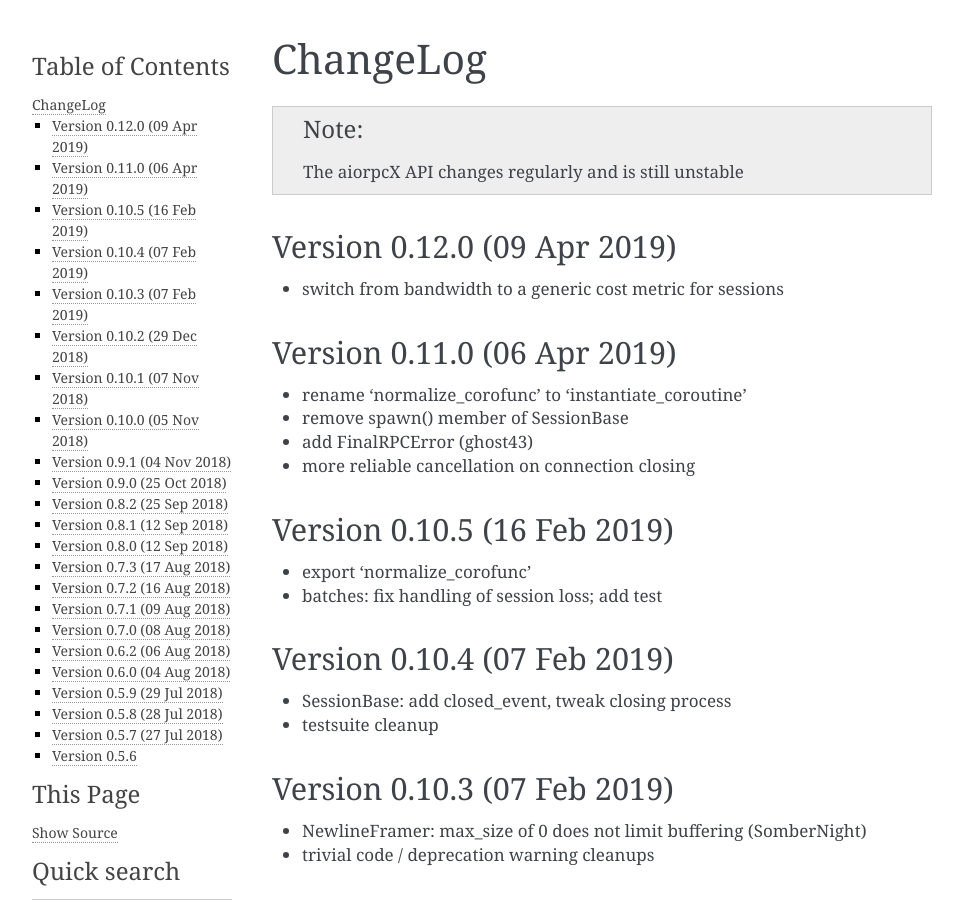
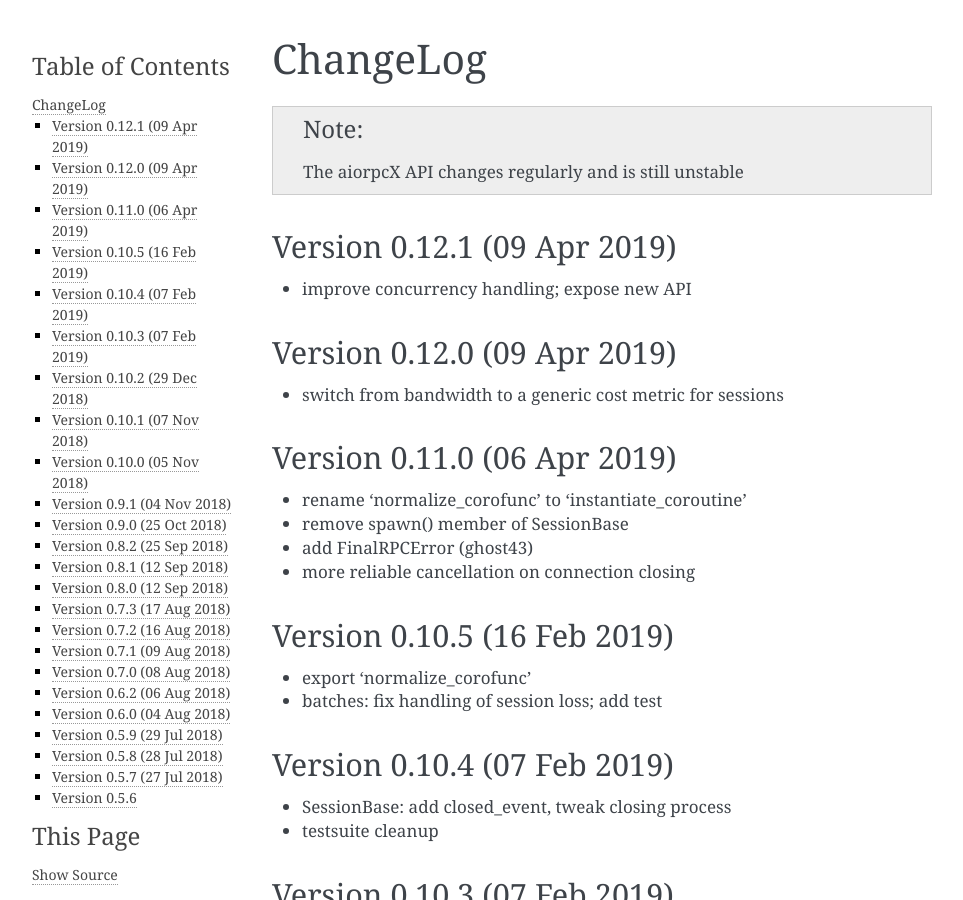
Before and after one commit to kyuupichan/aiorpcX, a Sphinx documentation site: the page built from docs/changelog.rst, in a window 1280 px wide and 900 px high. Shown: the whole window, without its empty margins (148-1111 px from the left). Built offline with Sphinx 7.4.7, drawn with Linux system fonts in a browser that asks for light colours.

Commit message:
Prepare 0.12.1

```diff
--- a/aiorpcx/__init__.py
+++ b/aiorpcx/__init__.py
@@ -6,7 +6,7 @@ from .session import *
 from .util import *
 
 
-_version_str = '0.12.0'
+_version_str = '0.12.1'
 _version = tuple(int(part) for part in _version_str.split('.'))
 
 
--- a/docs/changelog.rst
+++ b/docs/changelog.rst
@@ -3,6 +3,11 @@ ChangeLog
 
 .. note:: The aiorpcX API changes regularly and is still unstable
 
+
+Version 0.12.1 (09 Apr 2019)
+----------------------------
+
+* improve concurrency handling; expose new API
 
 Version 0.12.0 (09 Apr 2019)
 ----------------------------
```
